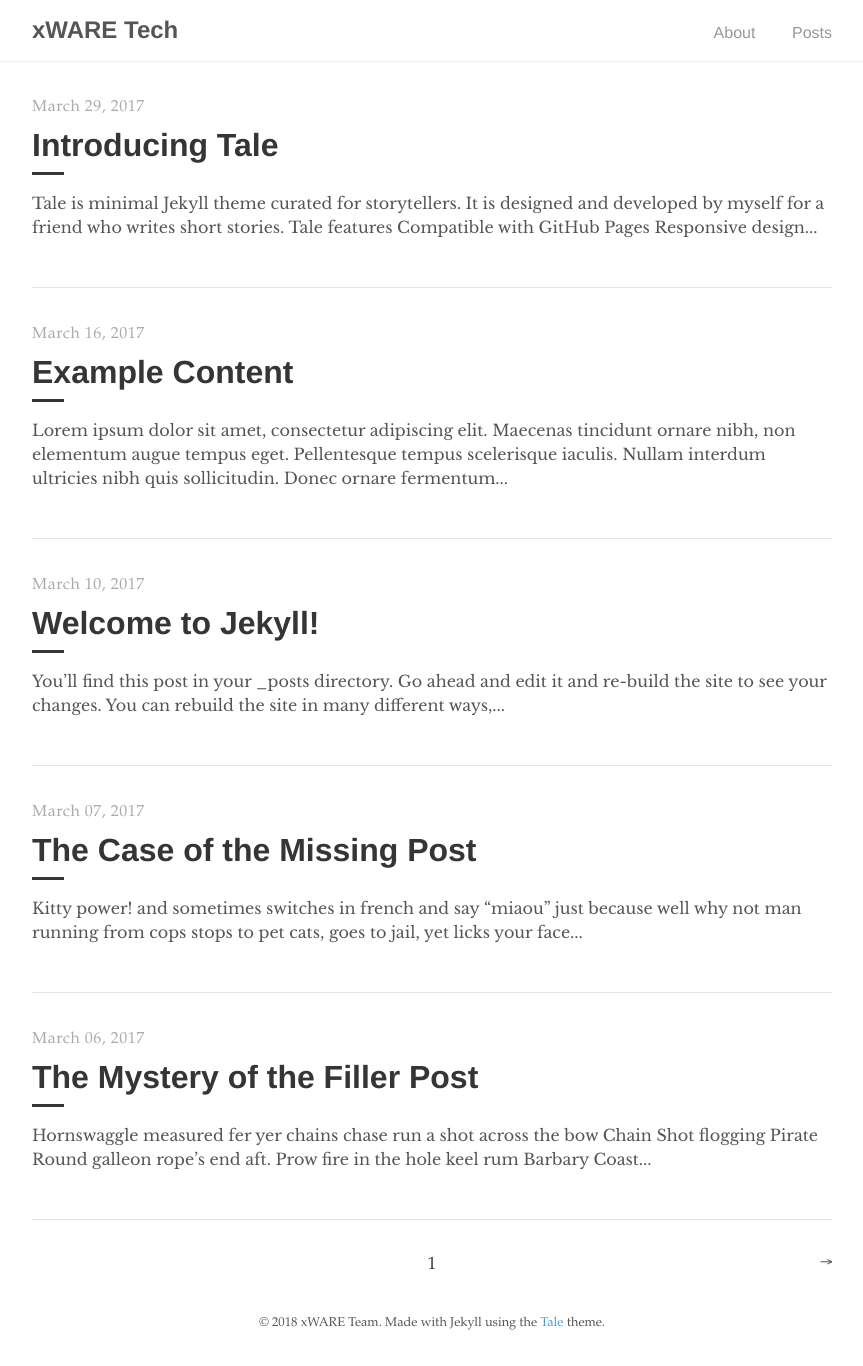
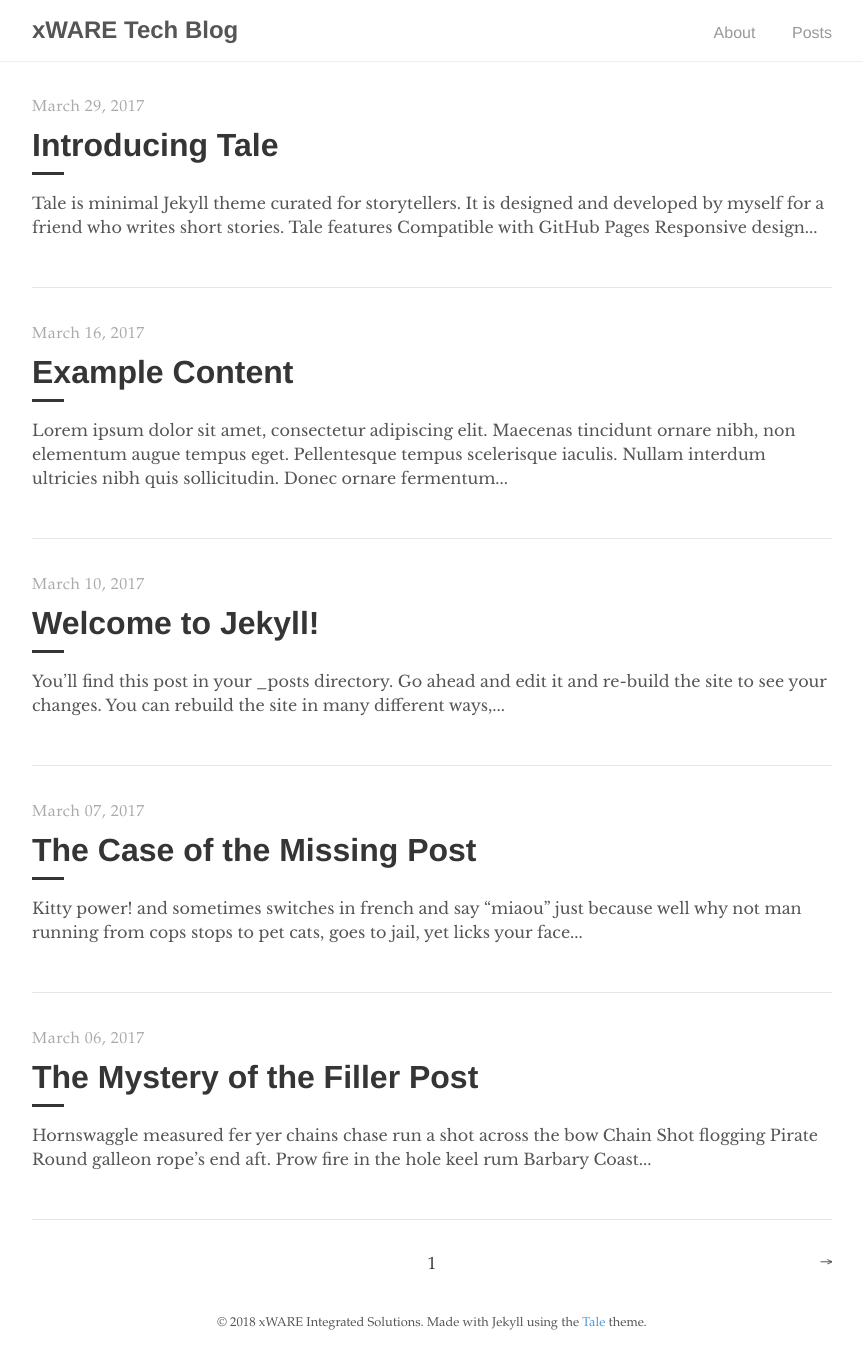
Before and after one commit to MohamedAlrawy/xwareco.github.io, a Jekyll site: the page built from index.html, in a window 1280 px wide. Shown: the whole page, without its empty margins (208-1071 px from the left). Built offline with Jekyll 4.4.1, drawn with Linux system fonts in a browser that asks for light colours; the list of posts is cut into pages by our own code.

```diff
--- a/_config.yml
+++ b/_config.yml
@@ -1,13 +1,12 @@
 # Site settings
-title:          xWARE Tech
+title:          xWARE Tech Blog
 description:    "Tech Blog by Our Software Engineers"
-# baseurl:        "/tale"
 url:            "https://xwareco.github.io"
 
 # Author
 author:
-  name:         xWARE Team
-  url:          https://www.xware.co
+  name:         xWARE Integrated Solutions
+  url:          http://www.xware.co
   email:        info@xware.co
 
 # Build settings
```
Also changed, not shown: assets/apple-touch-icon.png, assets/favicon-16x16.png, assets/favicon-32x32.png.
